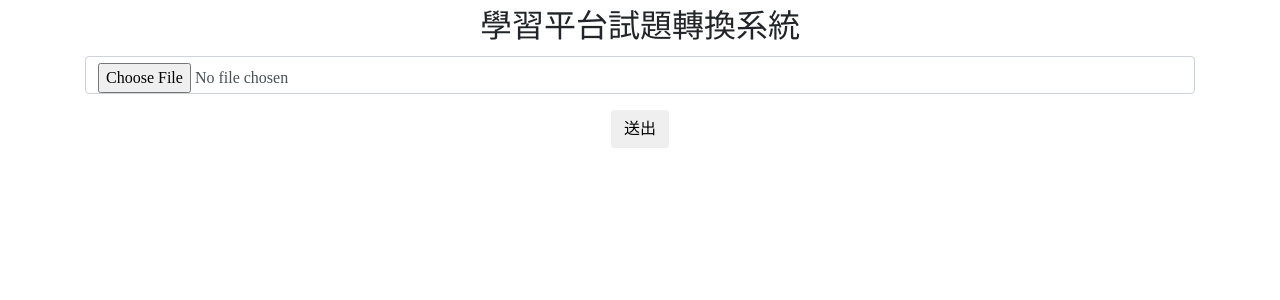
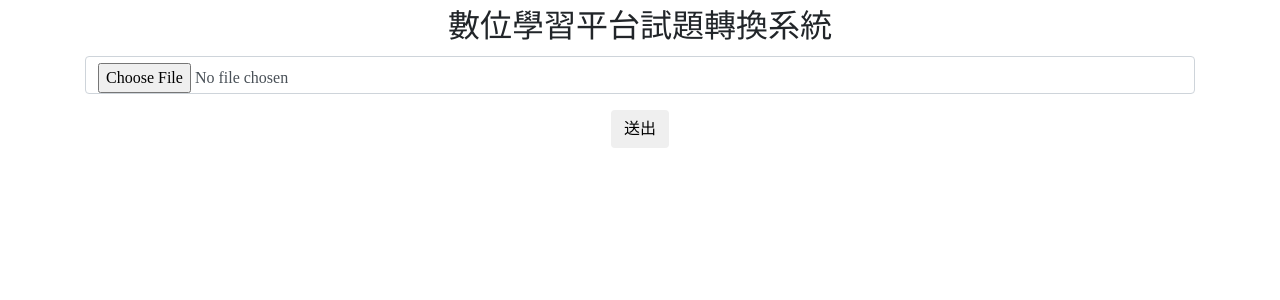
Before and after one commit to Kai522/Gift2Edx, a Flask app: page / in a window 1280 px wide. Shown: the top 300 px of the page. Run offline with Flask 2, Linux system fonts and the light colour scheme; some libraries are stand-ins or nearby versions.

Commit message:
更新版面配置

```diff
--- a/server/templates/layouts/master.html
+++ b/server/templates/layouts/master.html
@@ -16,7 +16,7 @@
       font-family: 微軟正黑體;
     }
   </style>
-  <title>學習平台試題轉換系統
+  <title>數位學習平台試題轉換系統
   </title>
 </head>
 
@@ -24,7 +24,7 @@
   <div class="container">
     <div class="page-header">
       <h1 class="text-center">
-        <small>學習平台試題轉換系統
+        <small>數位學習平台試題轉換系統
         </small>
       </h1>
     </div>
```
